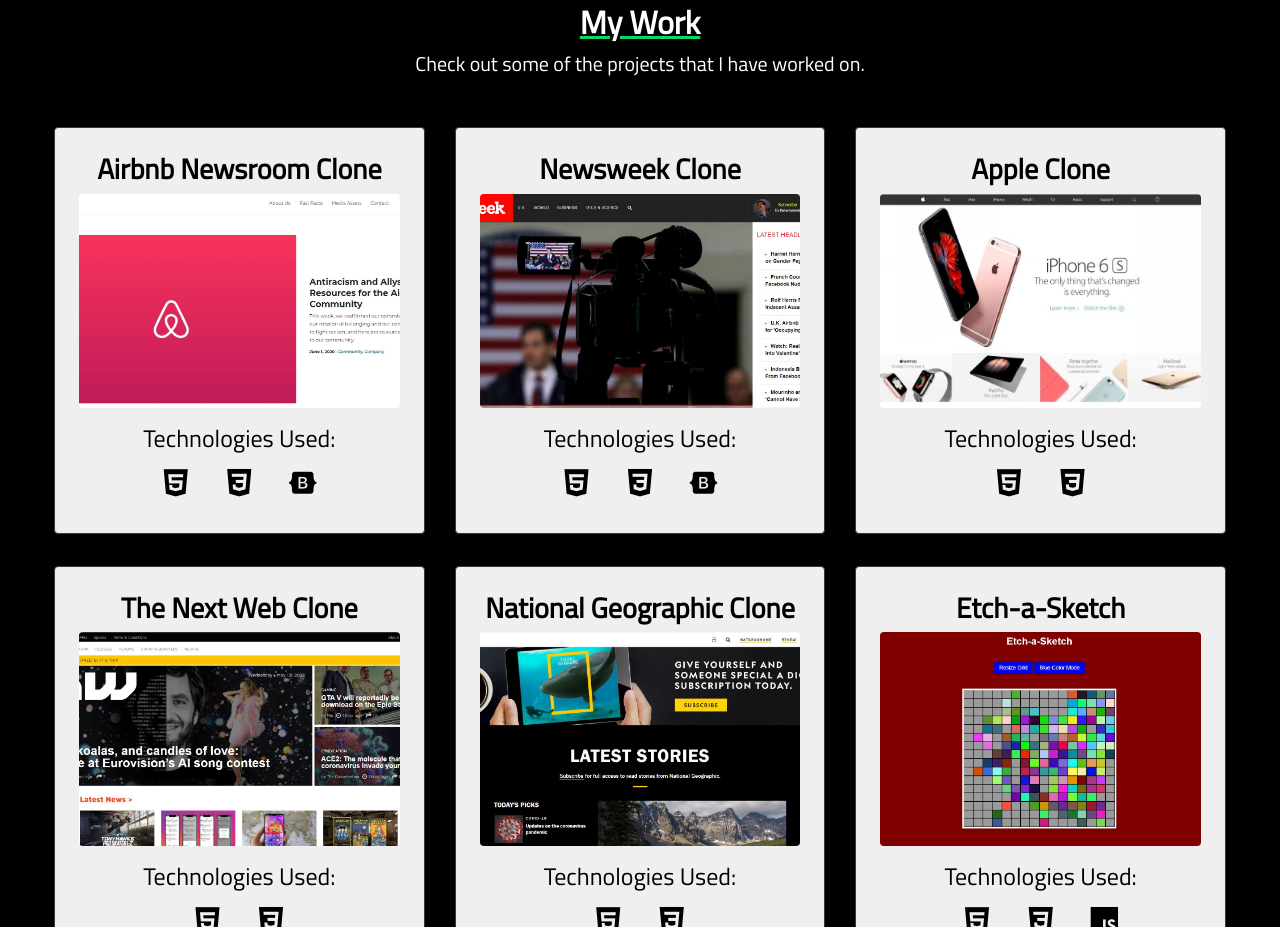
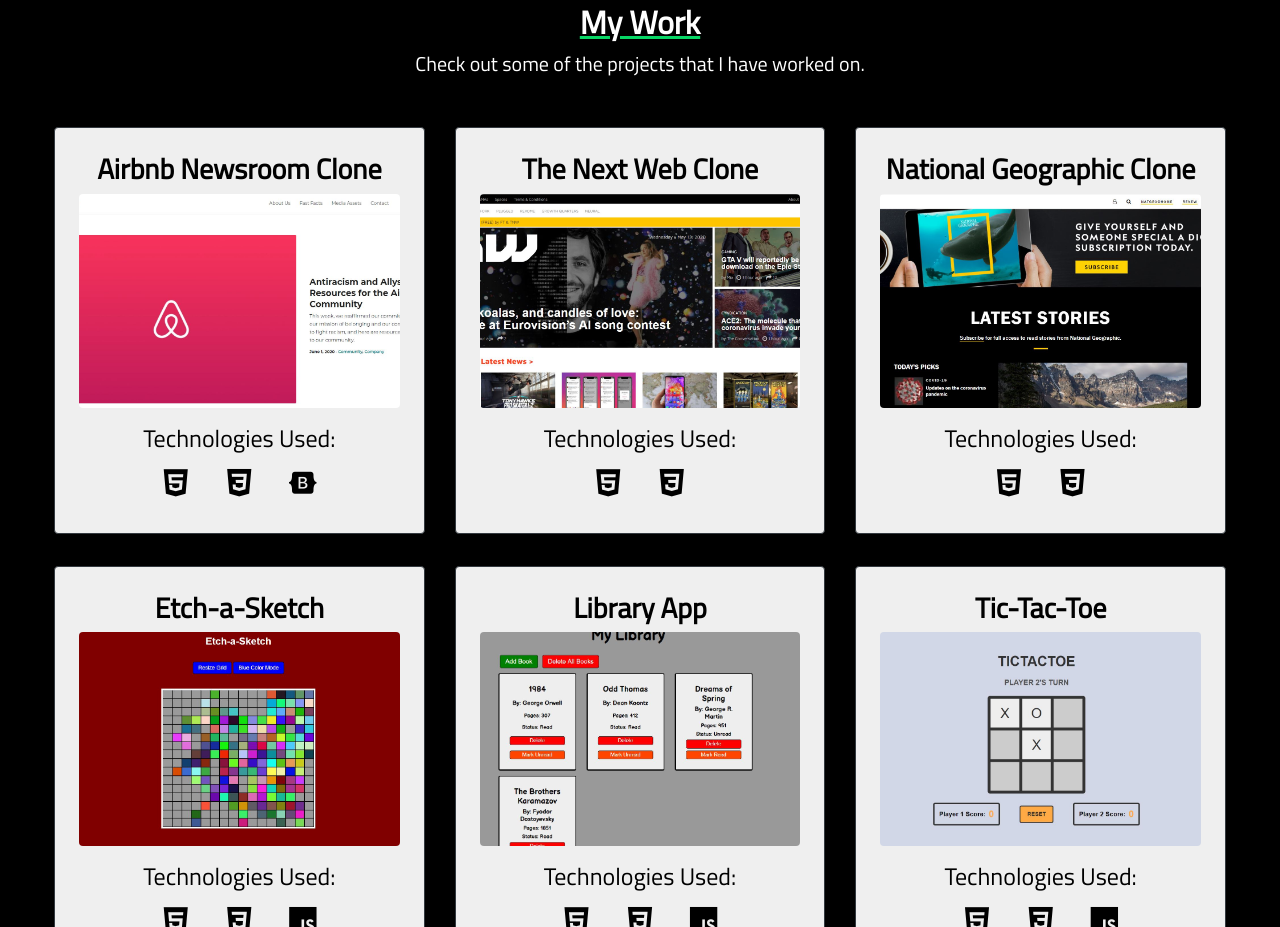
Before and after one commit to alto4/AltcademyPortfolio, a plain HTML site: page index.html in a window 1280 px wide. Shown: the part 893-1820 px from the top of the page. Drawn offline with nearby package versions, Linux system fonts and the light colour scheme.

Commit message:
Older projects removed.

```diff
--- a/index.html
+++ b/index.html
@@ -100,54 +100,6 @@
               <i class="devicon-html5-plain mx-3"></i>
               <i class="devicon-css3-plain mx-3"></i>
               <i class="devicon-bootstrap-plain mx-3"></i>
-            </div>
-          </div>
-        </div>
-        <!-- Project 2: Newsweek Clone -->
-        <div class="col-md-6 col-lg-4 my-3">
-          <div class="project text-center p-4 rounded border border-dark">
-            <h3 class="font-weight-bold">Newsweek Clone</h3>
-            <div class="aspect-ratio-box rounded position-relative"
-              style="background-image: url('./images/newsweekclone.jpg');">
-              <div id="overlay"
-                class="links-overlay rounded position-absolute justify-content-center align-items-center">
-                <button class="btn mx-2">
-                  <a href="https://github.com/alto4/NewsWeekResponsive" target="_blank">Code</a>
-                </button>
-                <button class="btn mx-2">
-                  <a href="https://lucid-bartik-623d8c.netlify.app/" target="_blank">Demo</a>
-                </button>
-              </div>
-            </div>
-            <div class="description p-2">
-              <h4 class="p-2">Technologies Used:</h4>
-              <i class="devicon-html5-plain mx-3"></i>
-              <i class="devicon-css3-plain mx-3"></i>
-              <i class="devicon-bootstrap-plain mx-3"></i>
-            </div>
-          </div>
-        </div>
-        <!-- Project 3: Apple Clone -->
-        <div class="col-md-6 col-lg-4 my-3">
-          <div class="project text-center p-4 rounded border border-dark">
-            <h3 class="font-weight-bold">Apple Clone</h3>
-            <div class="aspect-ratio-box rounded position-relative"
-              style="background-image: url('./images/appleclone.jpg');">
-              <div id="overlay"
-                class="links-overlay rounded position-absolute justify-content-center align-items-center">
-                <button class="btn mx-2">
-                  <a href="https://github.com/alto4/AppleCloneAssignment" target="_blank">Code</a>
-                </button>
-                <button class="btn mx-2">
-                  <a href="https://lucid-ride-45934d.netlify.app/" target="_blank">Demo</a>
-                </button>
-              </div>
-            </div>
-
-            <div class="description p-2">
-              <h4 class="p-2">Technologies Used:</h4>
-              <i class="devicon-html5-plain mx-3"></i>
-              <i class="devicon-css3-plain mx-3"></i>
             </div>
           </div>
         </div>
```
